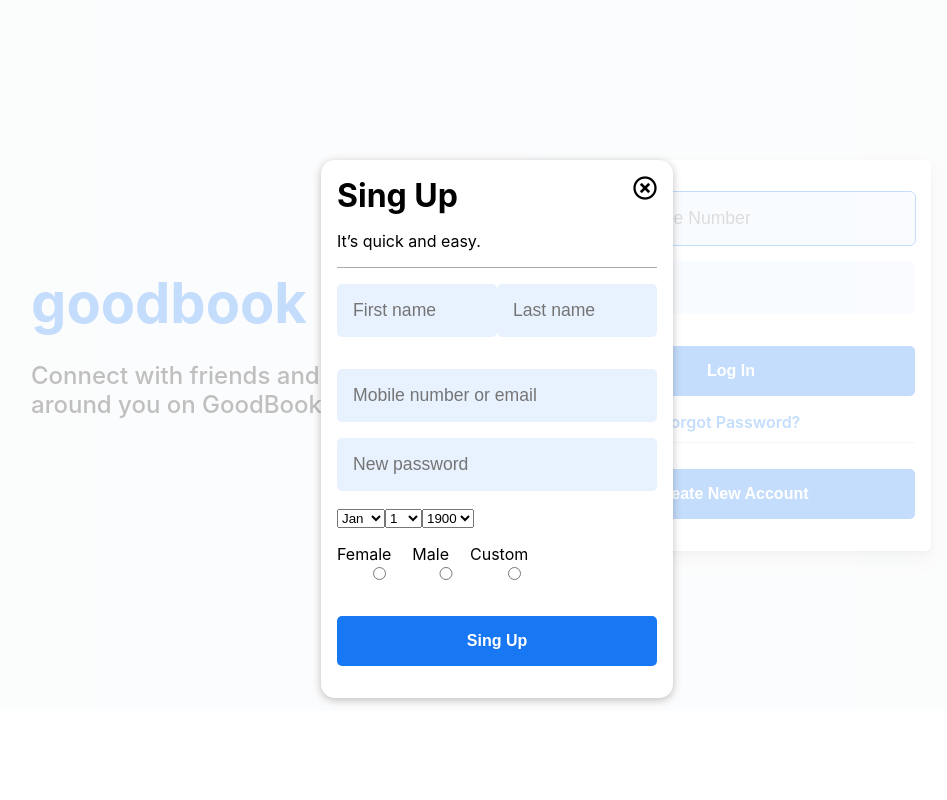
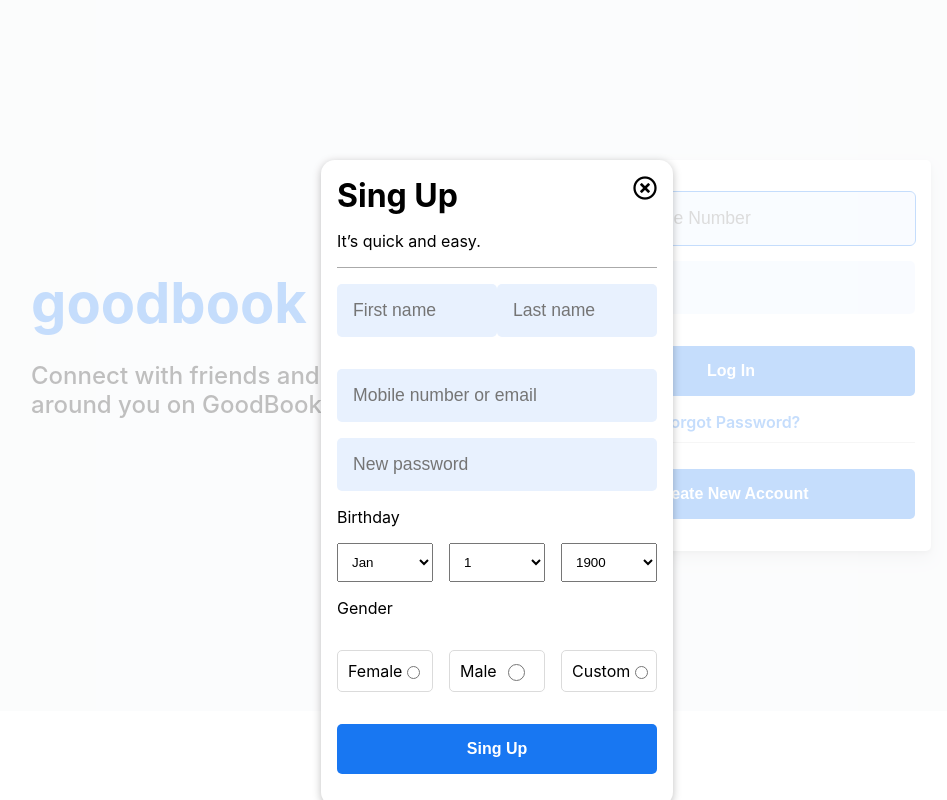
Before and after one commit to Naoto-110616/Goodbook_react-app, a React (Create React App) app in the folder goodbook-react/: page / in a window 1280 px wide. Shown: the whole page, without its empty margins (159-1106 px from the left). Built offline with nearby package versions, Linux system fonts and the light colour scheme.

Commit message:
fix design signup

```diff
--- a/goodbook-react/src/App.js
+++ b/goodbook-react/src/App.js
@@ -1,11 +1,11 @@
 import Login from "./components/Login/Login";
 import "./App.css";
-import Singup from "./components/Singup/Singup";
+import Signup from "./components/Signup/Signup";
 
 function App() {
 	return (
 		<div className="App">
-			<Singup />
+			<Signup />
 			<Login />
 		</div>
 	);
--- a/goodbook-react/src/components/Singup/Singup.js
+++ b/goodbook-react/src/components/Signup/Signup.js
@@ -2,7 +2,7 @@ import Button from "../UI/Button";
 import Input from "../UI/Input";
 import Modal from "../UI/Modal/Modal";
 import Select from "../UI/Select/Select";
-import classes from "./Singup.module.css";
+import classes from "./Signup.module.css";
 const DAY = [
 	1, 2, 3, 4, 5, 6, 7, 8, 9, 10, 11, 12, 13, 14, 15, 16, 17, 18, 19, 20, 21, 22,
 	23, 24, 25, 26, 27, 28, 29, 30, 31,
@@ -70,7 +70,7 @@ const YEAR = [
 	2017, 2018, 2019, 2020, 2021,
 ];
 
-const Singup = () => {
+const Signup = () => {
 	const month = MONTH.map((data) => (
 		<option value={data.value}>{data.month}</option>
 	));
@@ -78,30 +78,44 @@ const Singup = () => {
 	const year = YEAR.map((data) => <option value={data}>{data}</option>);
 	return (
 		<Modal>
-			<form className={classes.singup}>
+			<form className={classes.signup}>
 				<div>
-					<div className={classes["singup-text"]}>
+					<div className={classes["signup-text"]}>
 						<div>
 							<h2>Sing Up</h2>
 							<p>It’s quick and easy.</p>
 						</div>
-						<div className={classes["singup-x"]}>
+						<div className={classes["signup-x"]}>
 							<i class="far fa-times-circle"></i>
 						</div>
 					</div>
 					<div className={classes.name}>
-						<Input input={{ placeholder: "First name" }} />
-						<Input input={{ placeholder: "Last name" }} />
+						<Input signup="ture" input={{ placeholder: "First name" }} />
+						<Input signup="ture" input={{ placeholder: "Last name" }} />
 					</div>
-					<Input input={{ placeholder: "Mobile number or email" }} />
-					<Input input={{ placeholder: "New password" }} />
-					<div className={classes.birthday}></div>
-					<Select select={{ name: "month", title: "month" }}>{month}</Select>
-					<Select select={{ name: "day", title: "day" }}>{day}</Select>
-					<Select select={{ name: "year", title: "year" }}>{year}</Select>
+					<Input
+						signup="ture"
+						input={{ placeholder: "Mobile number or email" }}
+					/>
+					<Input signup="ture" input={{ placeholder: "New password" }} />
+					<p>Birthday</p>
+					<div className={classes.birthday}>
+						<Select signup="true" select={{ name: "month", title: "month" }}>
+							{month}
+						</Select>
+						<Select signup="true" select={{ name: "day", title: "day" }}>
+							{day}
+						</Select>
+						<Select signup="true" select={{ name: "year", title: "year" }}>
+							{year}
+						</Select>
+					</div>
+					<p>Gender</p>
 					<div className={classes.gender}>
 						<Input
 							label="Female"
+							signup="true"
+							radio="true"
 							input={{
 								type: "radio",
 								name: "gender",
@@ -110,6 +124,8 @@ const Singup = () => {
 						/>
 						<Input
 							label="Male"
+							signup="true"
+							radio="true"
 							input={{
 								type: "radio",
 								name: "gender",
@@ -118,6 +134,8 @@ const Singup = () => {
 						/>
 						<Input
 							label="Custom"
+							signup="true"
+							radio="true"
 							input={{
 								type: "radio",
 								name: "gender",
@@ -131,4 +149,4 @@ const Singup = () => {
 		</Modal>
 	);
 };
-export default Singup;
+export default Signup;
--- a/goodbook-react/src/components/Singup/Singup.module.css
+++ b/goodbook-react/src/components/Signup/Signup.module.css
@@ -1,15 +1,15 @@
-.singup {
+.signup {
 }
-.singup-text {
+.signup-text {
 	display: flex;
 	justify-content: space-between;
 	border-bottom: 1px solid #aaa;
 }
-.singup-text h2 {
+.signup-text h2 {
 	margin: 0;
 	font-size: 2rem;
 }
-.singup-text i {
+.signup-text i {
 	font-size: 1.5rem;
 }
 .name {
@@ -17,7 +17,9 @@
 }
 .birthday {
 	display: flex;
+	justify-content: space-between;
 }
 .gender {
 	display: flex;
+	justify-content: space-between;
 }
--- a/goodbook-react/src/components/UI/Input.js
+++ b/goodbook-react/src/components/UI/Input.js
@@ -2,9 +2,9 @@ import classes from "./Input.module.css";
 
 const Input = (props) => {
 	return (
-		<div className={classes.input}>
+		<div className={`${classes.input} ${props.radio && classes.radio}`}>
 			{props.label && <label htmlFor={props.input.id}>{props.label}</label>}
-			<input className={props.className} {...props.input} />
+			<input className={`${props.singup && classes.singup}`} {...props.input} />
 		</div>
 	);
 };
--- a/goodbook-react/src/components/UI/Input.module.css
+++ b/goodbook-react/src/components/UI/Input.module.css
@@ -13,3 +13,15 @@
 .input input:focus-visible {
 	outline: 1px solid #1877f2;
 }
+.signup {
+	height: 1rem;
+}
+.radio {
+	display: flex;
+	width: 30%;
+	border: 1px solid #dbdbdb;
+	justify-content: space-between;
+	padding: 10px;
+	border-radius: 5px;
+	box-sizing: border-box;
+}
--- a/goodbook-react/src/components/UI/Select/Select.js
+++ b/goodbook-react/src/components/UI/Select/Select.js
@@ -2,7 +2,10 @@ import classes from "./Select.module.css";
 
 const Select = (props) => {
 	return (
-		<select className={classes.select} {...props.select}>
+		<select
+			className={`${classes.select} ${props.signup && classes.signup}`}
+			{...props.select}
+		>
 			{props.children}
 		</select>
 	);
--- a/goodbook-react/src/components/UI/Select/Select.module.css
+++ b/goodbook-react/src/components/UI/Select/Select.module.css
@@ -0,0 +1,6 @@
+.select {
+}
+.signup {
+	width: 30%;
+	padding: 10px;
+}
```
